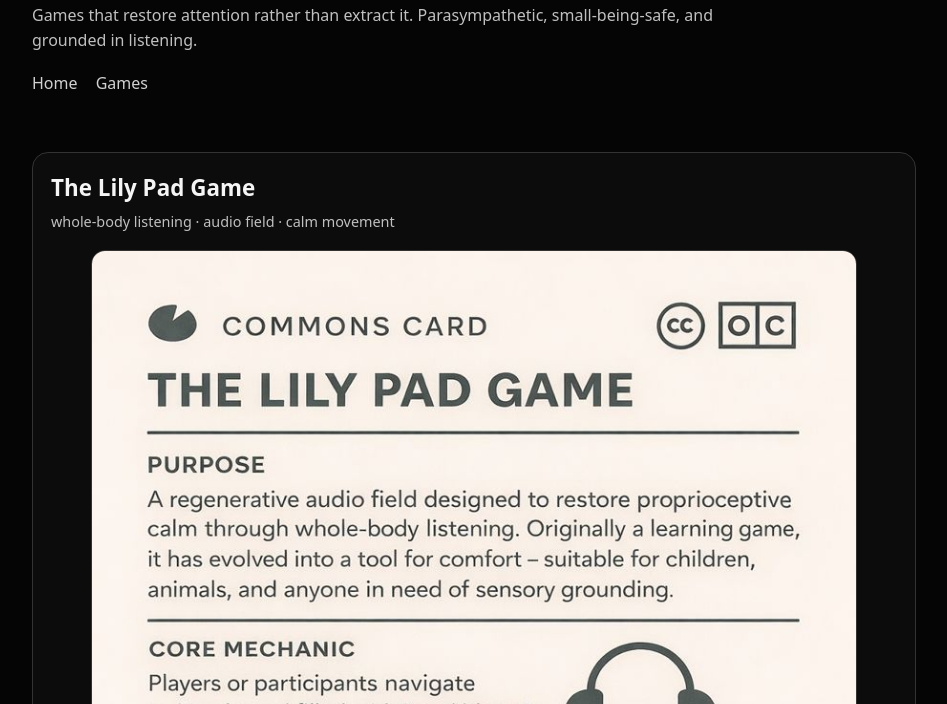
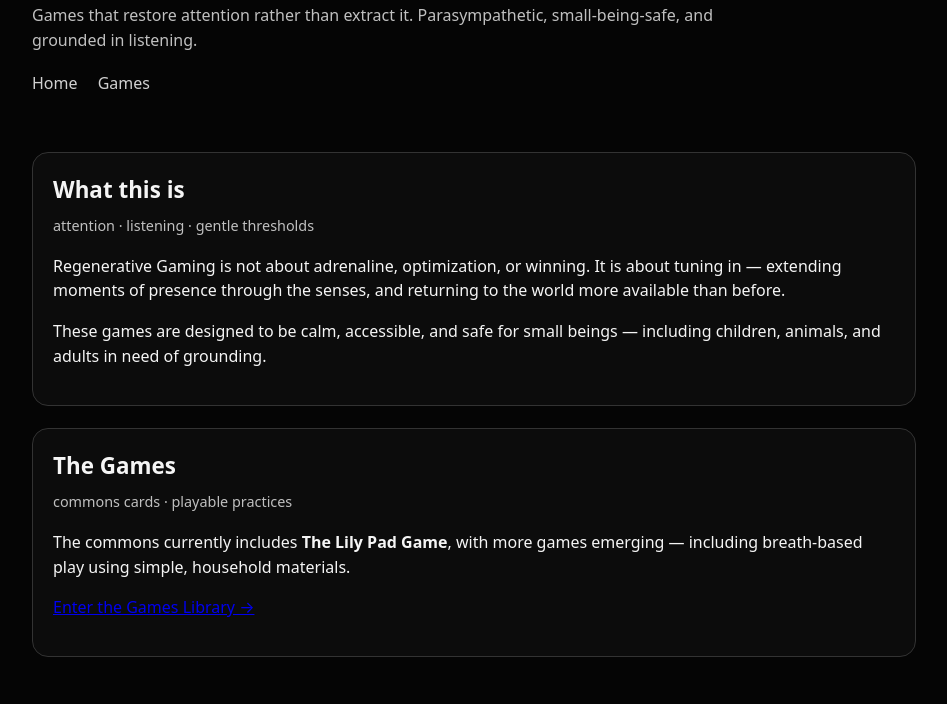
Before and after one commit to Jacobo-DM/regenerative-gaming-commons, a plain HTML site: page index.html in a window 1280 px wide. Shown: the part 78-782 px from the top of the page, without its empty margins (166-1113 px from the left). Drawn offline with Linux system fonts and the light colour scheme.

Commit message:
Update index.html

```diff
--- a/index.html
+++ b/index.html
@@ -41,7 +41,7 @@
     header p {
       margin: 0;
       color: var(--muted);
-      max-width: 700px;
+      max-width: 720px;
     }
 
     nav {
@@ -49,7 +49,7 @@
     }
 
     nav a {
-      margin-right: 14px;
+      margin-right: 16px;
       text-decoration: none;
       color: var(--text);
       opacity: 0.85;
@@ -63,13 +63,13 @@
       background: var(--card);
       border: 1px solid var(--border);
       border-radius: var(--radius);
-      padding: 18px;
+      padding: 20px;
       margin-bottom: 22px;
     }
 
     .card h2 {
       margin-top: 0;
-      margin-bottom: 6px;
+      margin-bottom: 8px;
       font-size: 1.4rem;
       font-weight: 600;
     }
@@ -77,21 +77,7 @@
     .tags {
       color: var(--muted);
       font-size: 0.9rem;
-      margin-bottom: 12px;
-    }
-
-    .media img {
-      width: 100%;
-      height: auto;
-      display: block;
-      border-radius: 14px;
-      border: 1px solid var(--border);
-      margin-bottom: 12px;
-    }
-
-    .storyhook {
-      color: var(--muted);
-      font-style: italic;
+      margin-bottom: 14px;
     }
 
     footer {
@@ -120,40 +106,36 @@
 
   <main>
 
-    <!-- LILY PAD GAME -->
     <section class="card">
-      <h2>The Lily Pad Game</h2>
-      <div class="tags">whole-body listening · audio field · calm movement</div>
-
-      <figure class="media">
-        <img
-          src="assets/lily-pad-game.png"
-          alt="Commons Card: The Lily Pad Game"
-          loading="lazy"
-        />
-      </figure>
+      <h2>What this is</h2>
+      <div class="tags">attention · listening · gentle thresholds</div>
 
       <p>
-        A regenerative audio field designed to restore proprioceptive calm
-        through whole-body listening. Originally a learning game, it has evolved
-        into a tool for comfort — suitable for children, animals, and anyone in
-        need of sensory grounding.
+        Regenerative Gaming is not about adrenaline, optimization, or winning.
+        It is about tuning in — extending moments of presence through the senses,
+        and returning to the world more available than before.
       </p>
 
-      <p class="storyhook">
-        “The pond remembers every footfall. If you listen, it teaches you how to land.”
+      <p>
+        These games are designed to be calm, accessible, and safe for small beings —
+        including children, animals, and adults in need of grounding.
       </p>
     </section>
 
-    <!-- PLACEHOLDER FOR NEXT GAMES -->
     <section class="card">
-      <h2>Breath Games (forthcoming)</h2>
-      <div class="tags">breath · play · household materials</div>
+      <h2>The Games</h2>
+      <div class="tags">commons cards · playable practices</div>
 
       <p>
-        Gentle breath-based games using cotton balls and repurposed asthma
-        medication dispenser tubes. Designed to invite soft focus, playful
-        precision, and shared regulation rather than performance.
+        The commons currently includes <strong>The Lily Pad Game</strong>,
+        with more games emerging — including breath-based play using simple,
+        household materials.
+      </p>
+
+      <p>
+        <a href="games/" style="text-decoration: underline;">
+          Enter the Games Library →
+        </a>
       </p>
     </section>
 
```
